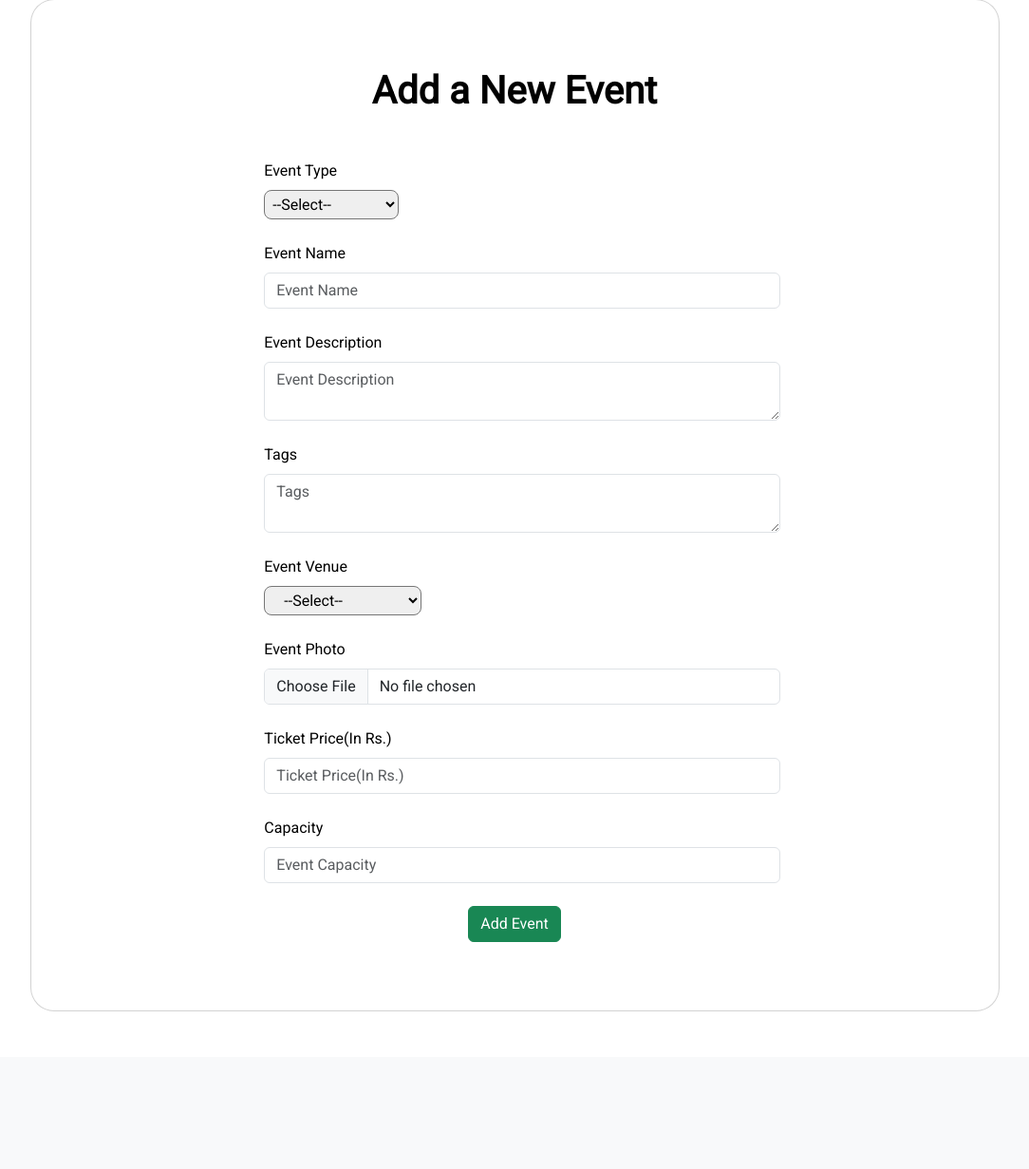
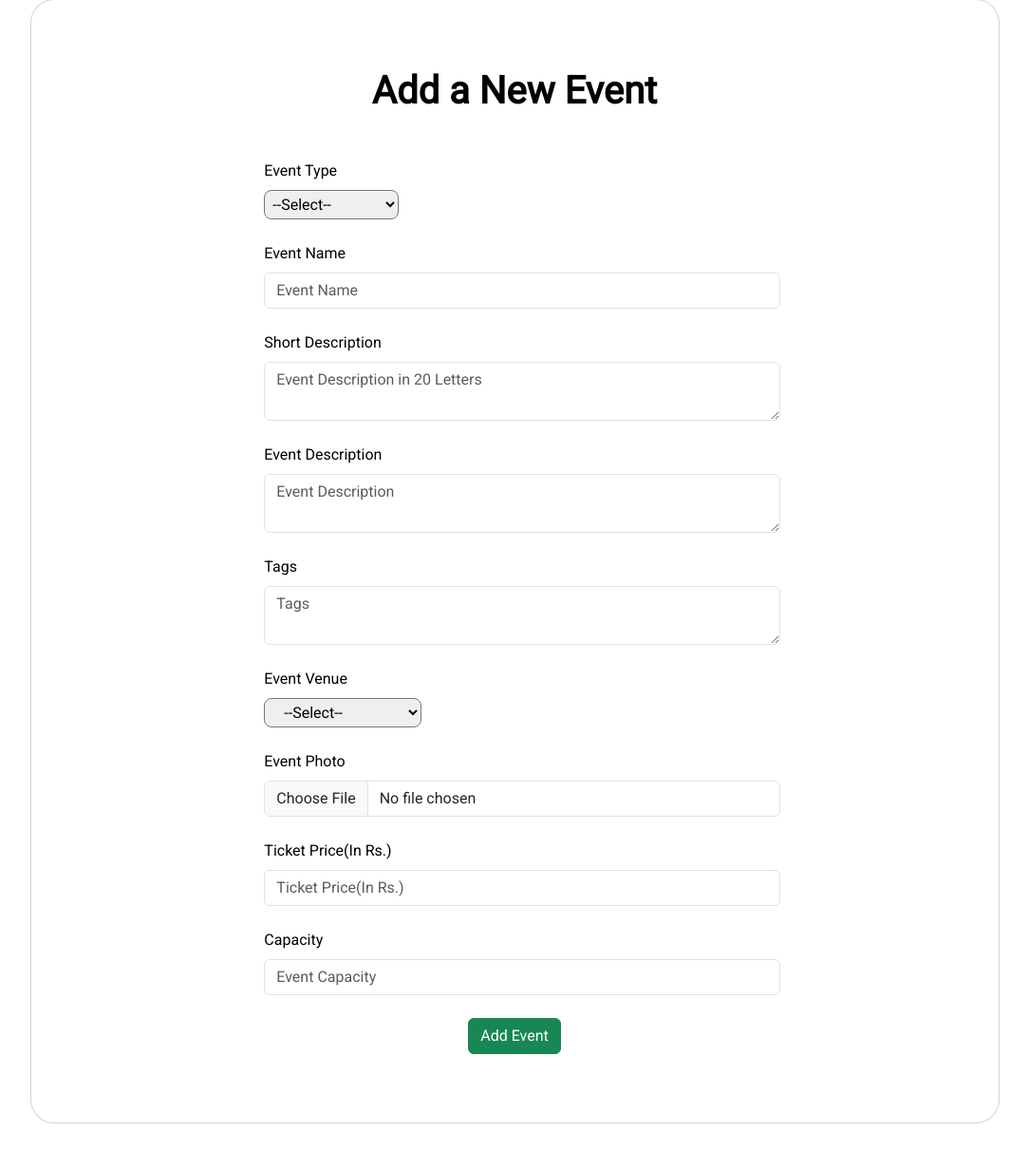
Before and after one commit to vishwanath-29/TicketEaze, a Flask app: template templates/Admin/AddEvent.html in a window 1280 px wide. Shown: the part 137-1368 px from the top of the page at 95% size, without its empty margins (98-1182 px from the left). Before the commit the page ends 1202 px from the top, so only its background shows below. Run offline with Flask 3, Linux system fonts and the light colour scheme; the template is opened without the code that fills it: values that come from a table or form of the project are taken from there, others are empty.

Commit message:
Added Short Description Field

```diff
--- a/templates/Admin/AddEvent.html
+++ b/templates/Admin/AddEvent.html
@@ -42,6 +42,13 @@
                           </div>
                         </div>
 
+                        <div class="d-flex flex-row align-items-center mb-4">
+                          <i class="fas fa-envelope fa-lg me-3 fa-fw"></i>
+                          <div class="form-outline flex-fill mb-0">
+                            <label class="form-label" for="form3Example3c">Short Description</label>
+                            <textarea type="textarea" name="event_short_desc" class="form-control" placeholder="Event Description in 20 Letters" required></textarea>
+                          </div>
+                        </div>
                         <div class="d-flex flex-row align-items-center mb-4">
                           <i class="fas fa-envelope fa-lg me-3 fa-fw"></i>
                           <div class="form-outline flex-fill mb-0">
```
